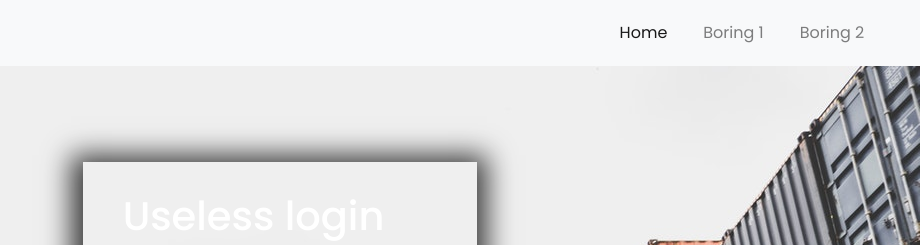
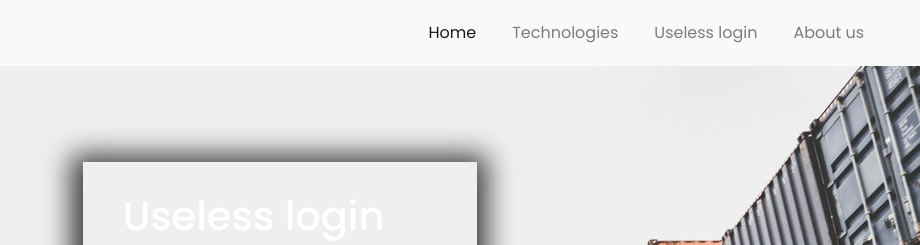
Before and after one commit to WiktorPieklik/PIWLab, a plain HTML site: page public/useless-login.html in a window 1280 px wide. Shown: the top 245 px of the page, 360-1280 px from the left. Drawn offline with nearby package versions, Linux system fonts and the light colour scheme; files whose address does not match are found by name.

Commit message:
:bug: Fixing navigation bugs

```diff
--- a/public/useless-login.html
+++ b/public/useless-login.html
@@ -27,10 +27,13 @@
 							<a class="nav-link" href="index.html">Home</a>
 						</li>
 						<li class="nav-item">
-							<a class="nav-link" href="#">Boring 1</a>
+							<a class="nav-link" href="technologies.html">Technologies</a>
 						</li>
 						<li class="nav-item">
-							<a class="nav-link" href="#">Boring 2</a>
+							<a class="nav-link" href="#">Useless login</a>
+						</li>
+						<li class="nav-item">
+							<a class="nav-link" href="about.html">About us</a>
 						</li>
 					</ul>
 				</div>
```
Also changed, not shown: public/about.html (+5 -2 lines), public/index.html (+3 -3 lines), public/technologies.html (+5 -2 lines).
